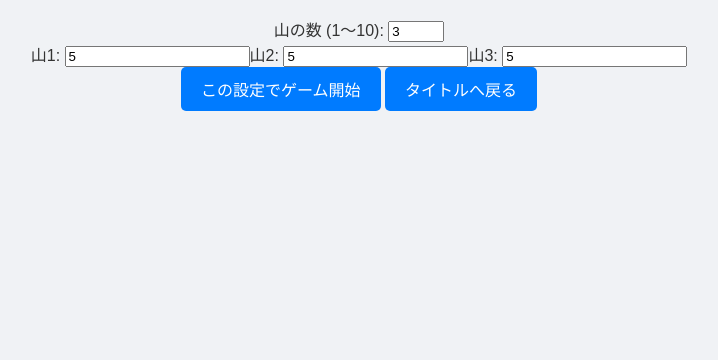
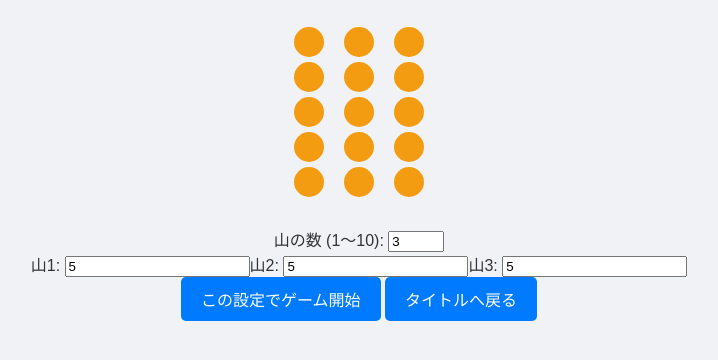
Before and after one commit to Kyo1r0/Combination-game, a plain HTML site: page materials/game/home/nim/start.html in a window 1280 px wide. Shown: the part 78-438 px from the top of the page, without its empty margins (281-999 px from the left). Drawn offline with Linux system fonts and the light colour scheme.

Commit message:
画像の追加

```diff
--- a/materials/game/home/nim/start.html
+++ b/materials/game/home/nim/start.html
@@ -8,6 +8,8 @@
 <body>
     <main class="container">
         <h2>Nim ゲーム設定</h2>
+
+        <div id="nim-piles-container"></div>
 
         <div class="setting-item">
             <label for="pile-count-input">山の数 (1〜10):</label>
--- a/materials/game/home/nim/start.js
+++ b/materials/game/home/nim/start.js
@@ -3,6 +3,34 @@ const pileCountInput = document.getElementById('pile-count-input');
 const stoneCountsContainer = document.getElementById('stone-counts-container');
 const startGameButton = document.getElementById('start-game-button');
 const backToTitleButton = document.getElementById('back-to-title-button');
+const pilesContainer = document.getElementById('nim-piles-container'); // ★ 追加
+
+/**
+ * ★★★ 入力欄の値を元に、石のプレビューを描画する関数 ★★★
+ */
+function renderPreviewPiles() {
+    // プレビューエリアを一旦空にする
+    pilesContainer.innerHTML = '';
+    // 全ての石の数入力欄を取得
+    const inputs = document.querySelectorAll('.stone-count-input');
+
+    inputs.forEach(input => {
+        // 入力値が空の場合は0として扱う
+        const stoneCount = parseInt(input.value) || 0;
+
+        // nim.jsのrenderPilesと同じロジックで石を描画
+        const pileDiv = document.createElement('div');
+        pileDiv.classList.add('pile');
+
+        for (let i = 0; i < stoneCount; i++) {
+            const stoneDiv = document.createElement('div');
+            stoneDiv.classList.add('stone');
+            pileDiv.appendChild(stoneDiv);
+        }
+        pilesContainer.appendChild(pileDiv);
+    });
+}
+
 
 /**
  * 山の数に応じて、石の数を設定する入力欄を生成する関数
@@ -25,9 +53,15 @@ function createStoneCountInputs() {
         input.value = '5'; // 初期値
         input.min = '1';
 
+        // ★★★ 入力欄の値が変わるたびに、プレビューを再描画する ★★★
+        input.addEventListener('input', renderPreviewPiles);
+
         label.appendChild(input);
         stoneCountsContainer.appendChild(label);
     }
+
+    // ★★★ 入力欄を生成した直後に、プレビューを初回描画する ★★★
+    renderPreviewPiles();
 }
 
 // --- イベントリスナー ---
```
Also changed, not shown: materials/game/home/nim/nim.html (+1 -0 lines), materials/game/home/nim/nim.js (+40 -5 lines).
